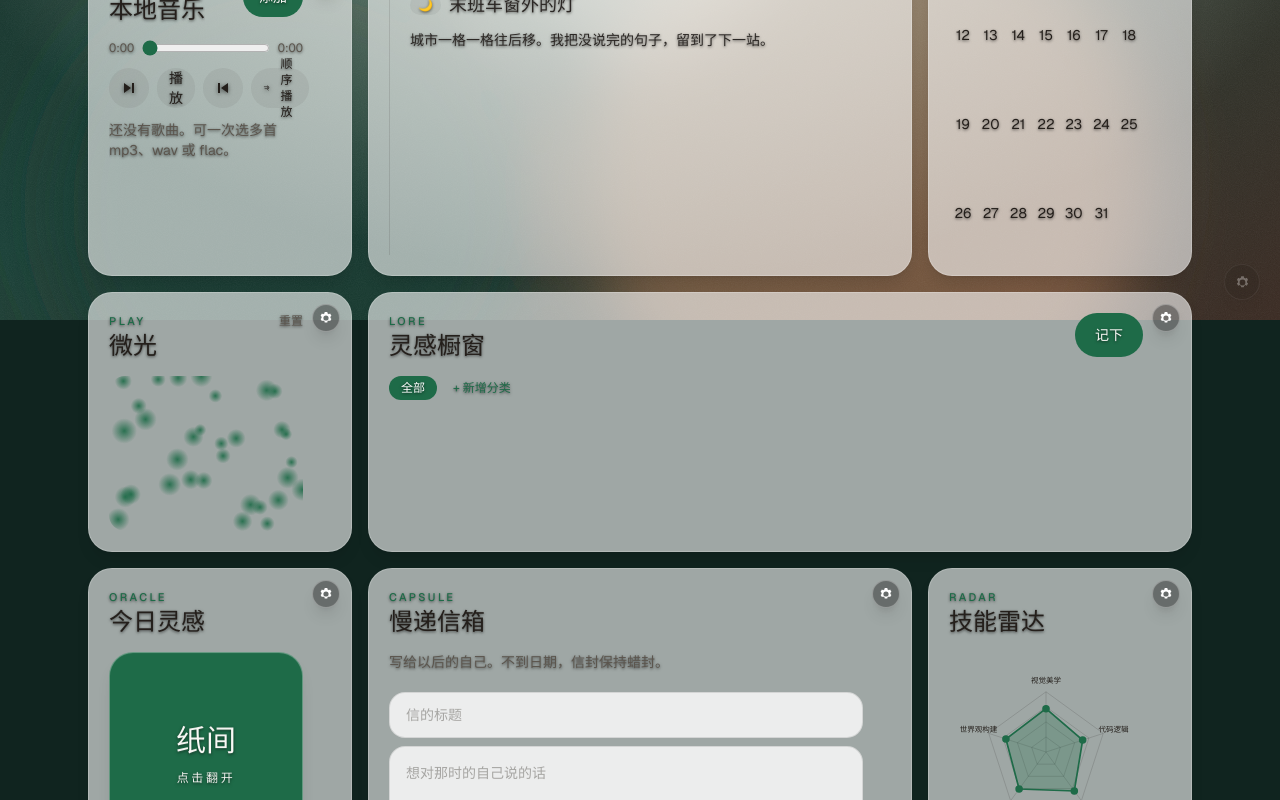
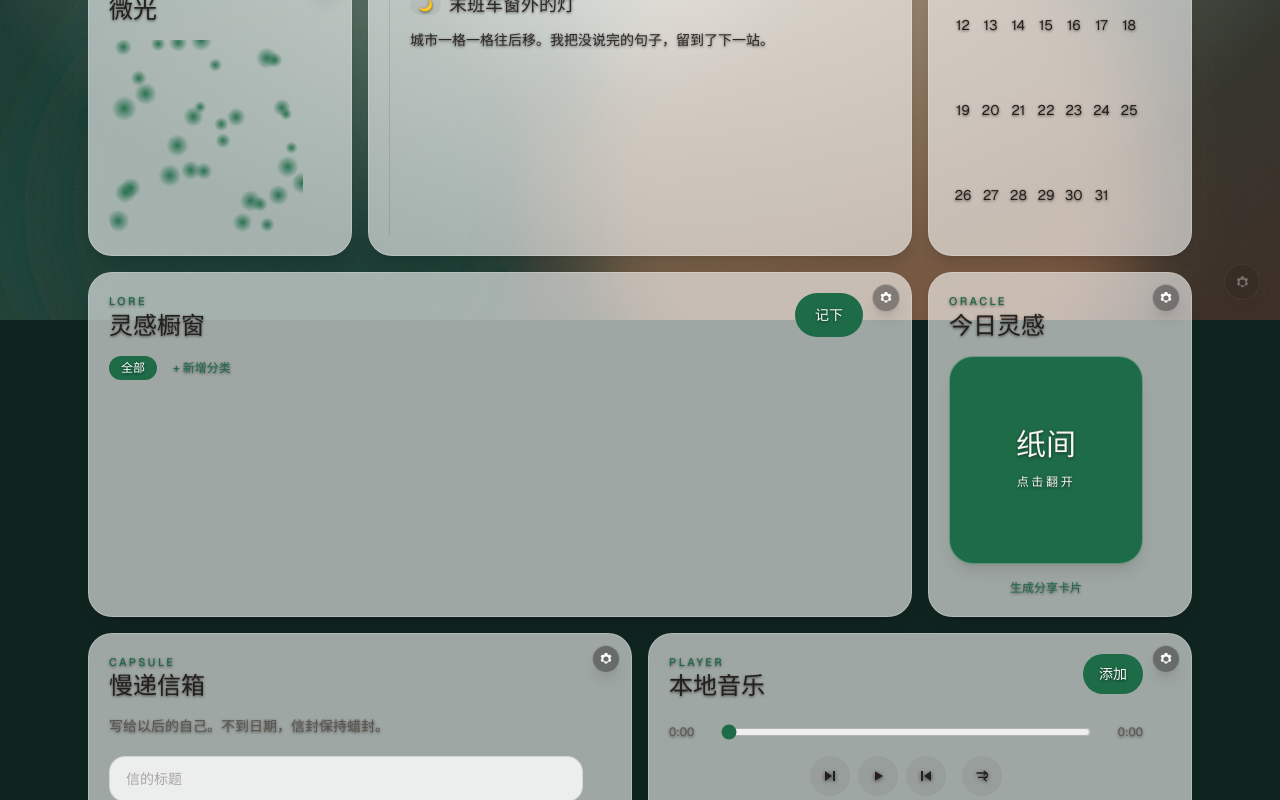
Before and after one commit to yekeeuh-oss/mynet, a Next.js app: page / in a window 1280 px wide. Shown: the part 480-1280 px from the top of the page. Built offline with nearby package versions, Linux system fonts and the light colour scheme; a web font is replaced by a local one.

Commit message:
refactor: remove radar card and related settings, enhance VinylCard component with improved error handling and layout adjustments

```diff
--- a/src/app/globals.css
+++ b/src/app/globals.css
@@ -74,6 +74,14 @@
   border-color: rgb(36 31 27 / 0.12);
 }
 
+.song-scroll {
+  scrollbar-width: none;
+}
+
+.song-scroll::-webkit-scrollbar {
+  display: none;
+}
+
 .card-face {
   backdrop-filter: none;
   -webkit-backdrop-filter: none;
--- a/src/components/console/bento-dashboard.tsx
+++ b/src/components/console/bento-dashboard.tsx
@@ -14,7 +14,6 @@ import { NotesCard } from "@/components/console/cards/notes-card";
 import { OracleCard } from "@/components/console/cards/oracle-card";
 import { PlaygroundCard } from "@/components/console/cards/playground-card";
 import { ProfileCard } from "@/components/console/cards/profile-card";
-import { RadarCard } from "@/components/console/cards/radar-card";
 import { CapsuleCard } from "@/components/console/cards/capsule-card";
 import { VinylCard } from "@/components/console/cards/vinyl-card";
 import { ConsoleProvider, useConsole } from "@/components/console/console-context";
@@ -66,12 +65,11 @@ function ConsoleScreen() {
           <ProfileCard onSecret={() => setSecretSignal((value) => value + 1)} />
           <DiaryCard />
           <CalendarCard />
-          <VinylCard />
           <PlaygroundCard />
           <LoreCard />
           <OracleCard />
           <CapsuleCard />
-          <RadarCard />
+          <VinylCard />
           <NotesCard />
         </div>
         <ActivityGraph />
--- a/src/components/console/cards/vinyl-card.tsx
+++ b/src/components/console/cards/vinyl-card.tsx
@@ -34,7 +34,6 @@ export function VinylCard() {
   const [playing, setPlaying] = useState(false);
   const [progress, setProgress] = useState(0);
   const [duration, setDuration] = useState(0);
-  const [error, setError] = useState("");
 
   tracksRef.current = tracks;
   modeRef.current = mode;
@@ -63,7 +62,7 @@ export function VinylCard() {
       if (modeRef.current === "single") {
         if (!audio) return;
         audio.currentTime = 0;
-        void audio.play();
+        void audio.play().catch(() => setPlaying(false));
         return;
       }
       if (list.length === 0) return;
@@ -96,40 +95,32 @@ export function VinylCard() {
     const audio = audioRef.current;
     if (!audio) return;
     const file = await getFile(id);
-    if (!file) {
-      setError("这首的文件找不到了。");
-      return;
-    }
+    if (!file) return;
     if (urlRef.current) URL.revokeObjectURL(urlRef.current);
     const url = URL.createObjectURL(file);
     urlRef.current = url;
     audio.src = url;
     setCurrentId(id);
     setProgress(0);
-    setError("");
     const next = {
       tracks: tracksRef.current,
       mode: modeRef.current,
       currentId: id,
     };
     savePlaylist(next);
-    if (autoplay) {
-      try {
-        await audio.play();
-        setPlaying(true);
-      } catch {
-        setPlaying(false);
-        setError("这首暂时无法播放。");
-      }
+    if (!autoplay) return;
+    try {
+      await audio.play();
+      setPlaying(true);
+    } catch (error) {
+      setPlaying(false);
+      if (error instanceof DOMException && error.name === "NotAllowedError") return;
     }
   }
 
   async function addFiles(list: FileList | null) {
     const files = [...(list ?? [])].filter(isAudioFile);
-    if (files.length === 0) {
-      setError("请选择 mp3、wav 或 flac 文件。");
-      return;
-    }
+    if (files.length === 0) return;
     const added: PlaylistTrack[] = [];
     for (const file of files) {
       const id = crypto.randomUUID();
@@ -142,7 +133,6 @@ export function VinylCard() {
     setTracks(nextTracks);
     setCurrentId(nextId);
     savePlaylist(next);
-    setError("");
     if (!currentRef.current && added[0]) await loadTrack(added[0].id, false);
   }
 
@@ -191,8 +181,9 @@ export function VinylCard() {
       try {
         await audio.play();
         setPlaying(true);
-      } catch {
-        setError("播放被浏览器拦住了。");
+      } catch (error) {
+        setPlaying(false);
+        if (error instanceof DOMException && error.name === "NotAllowedError") return;
       }
     } else {
       audio.pause();
@@ -209,7 +200,7 @@ export function VinylCard() {
   const current = tracks.find((track) => track.id === currentId);
 
   return (
-    <GlassCard id="vinyl" className="min-h-[320px] md:col-span-2 lg:col-span-1">
+    <GlassCard id="vinyl" className="min-h-[460px] md:col-span-2 lg:col-span-2">
       <div className="flex items-start justify-between gap-3">
         <div className="min-w-0">
           <p className="text-[11px] font-medium tracking-[0.22em] text-[var(--accent)]">PLAYER</p>
@@ -237,8 +228,8 @@ export function VinylCard() {
         onPlay={() => setPlaying(true)}
         onPause={() => setPlaying(false)}
       />
-      <div className="mt-3 flex items-center gap-2 text-xs tabular-nums text-[var(--muted)]">
-        <span>{formatTime(progress)}</span>
+      <div className="mt-5 flex flex-row flex-nowrap items-center gap-3 whitespace-nowrap text-xs tabular-nums text-[var(--muted)]">
+        <span className="w-10 shrink-0">{formatTime(progress)}</span>
         <input
           type="range"
           min={0}
@@ -257,16 +248,16 @@ export function VinylCard() {
             setProgress(value);
             if (audioRef.current) audioRef.current.currentTime = value;
           }}
-          className="w-full accent-[#1E6B48]"
+          className="min-w-0 flex-1 accent-[#1E6B48]"
         />
-        <span>{formatTime(duration)}</span>
+        <span className="w-10 shrink-0 text-right">{formatTime(duration)}</span>
       </div>
-      <div className="mt-3 flex items-center gap-2">
+      <div className="mt-4 flex flex-row flex-nowrap items-center justify-center gap-2 whitespace-nowrap">
         <button type="button" aria-label="上一曲" onClick={() => step(-1)} className={controlClass}>
           <SkipIcon direction="prev" />
         </button>
-        <button type="button" aria-pressed={playing} onClick={() => void toggle()} className={controlClass}>
-          {playing ? "暂停" : "播放"}
+        <button type="button" aria-label={playing ? "暂停" : "播放"} aria-pressed={playing} onClick={() => void toggle()} className={controlClass}>
+          {playing ? <PauseIcon /> : <PlayIcon />}
         </button>
         <button type="button" aria-label="下一曲" onClick={() => step(1)} className={controlClass}>
           <SkipIcon direction="next" />
@@ -274,19 +265,19 @@ export function VinylCard() {
         <button
           type="button"
           aria-label={modeLabel(mode)}
+          title={modeLabel(mode)}
           onClick={cycleMode}
-          className="ml-auto inline-flex h-10 items-center gap-1.5 rounded-full bg-[var(--chip)] px-3 text-xs transition-all duration-300 hover:opacity-80"
+          className={`${controlClass} ml-2`}
         >
           <ModeIcon mode={mode} />
-          {modeLabel(mode)}
         </button>
       </div>
-      <ul className="mt-3 max-h-36 space-y-1 overflow-y-auto pr-1 text-sm">
+      <ul className="song-scroll mt-5 max-h-52 min-h-28 flex-1 space-y-1 overflow-y-auto text-sm">
         {tracks.length === 0 ? (
           <li className="text-[var(--muted)]">还没有歌曲。可一次选多首 mp3、wav 或 flac。</li>
         ) : (
           tracks.map((track) => (
-            <li key={track.id} className="flex items-center gap-2">
+            <li key={track.id} className="flex flex-row flex-nowrap items-center gap-3 whitespace-nowrap">
               <button
                 type="button"
                 onClick={() => void loadTrack(track.id, true)}
@@ -300,7 +291,7 @@ export function VinylCard() {
                 type="button"
                 aria-label={`移除 ${track.name}`}
                 onClick={() => void removeTrack(track.id)}
-                className="text-xs text-[var(--muted)] transition-all duration-300 hover:text-red-600"
+                className="ml-auto shrink-0 text-xs whitespace-nowrap text-[var(--muted)] transition-all duration-300 hover:text-red-600"
               >
                 移除
               </button>
@@ -308,13 +299,28 @@ export function VinylCard() {
           ))
         )}
       </ul>
-      {error ? <p className="mt-2 text-xs text-red-600">{error}</p> : null}
     </GlassCard>
   );
 }
 
 const controlClass =
-  "inline-flex h-10 items-center justify-center rounded-full bg-[var(--chip)] px-3 text-sm transition-all duration-300 hover:opacity-80";
+  "inline-flex h-10 w-10 shrink-0 items-center justify-center whitespace-nowrap rounded-full bg-[var(--chip)] transition-all duration-300 hover:opacity-80";
+
+function PlayIcon() {
+  return (
+    <svg width="16" height="16" viewBox="0 0 16 16" aria-hidden="true">
+      <path d="M5 3.2v9.6L13 8 5 3.2z" fill="currentColor" />
+    </svg>
+  );
+}
+
+function PauseIcon() {
+  return (
+    <svg width="16" height="16" viewBox="0 0 16 16" aria-hidden="true">
+      <path d="M4 3h3v10H4zM9 3h3v10H9z" fill="currentColor" />
+    </svg>
+  );
+}
 
 function SkipIcon({ direction }: { direction: "prev" | "next" }) {
   const transform = direction === "prev" ? "scale(-1, 1)" : undefined;
--- a/src/lib/storage.ts
+++ b/src/lib/storage.ts
@@ -36,7 +36,6 @@ export function defaultSettings(): Settings {
       playground: emptySkin(),
       oracle: emptySkin(),
       capsule: emptySkin(),
-      radar: emptySkin(),
     },
     ambience: "rain",
     customAudioUrl: "",
--- a/src/lib/types.ts
+++ b/src/lib/types.ts
@@ -11,8 +11,7 @@ export type CardId =
   | "lore"
   | "playground"
   | "oracle"
-  | "capsule"
-  | "radar";
+  | "capsule";
 
 export type CardSkin = {
   imageUrl: string;
@@ -111,5 +110,4 @@ export const cardIds: CardId[] = [
   "playground",
   "oracle",
   "capsule",
-  "radar",
 ];
```
